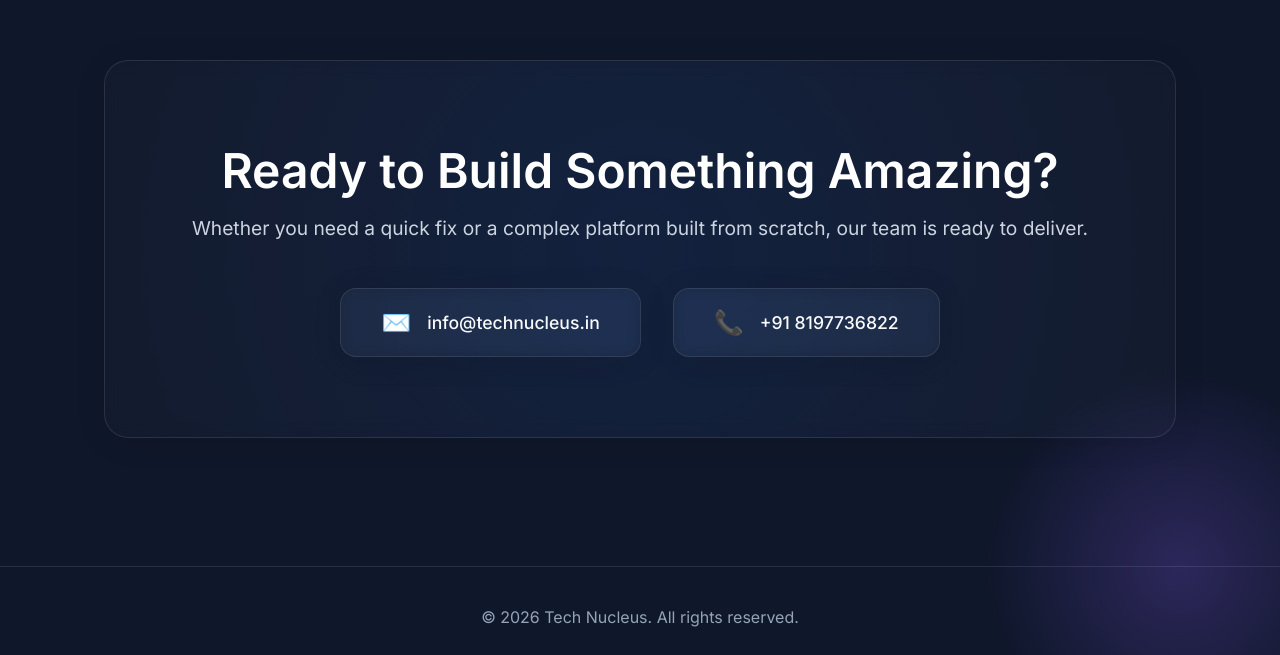
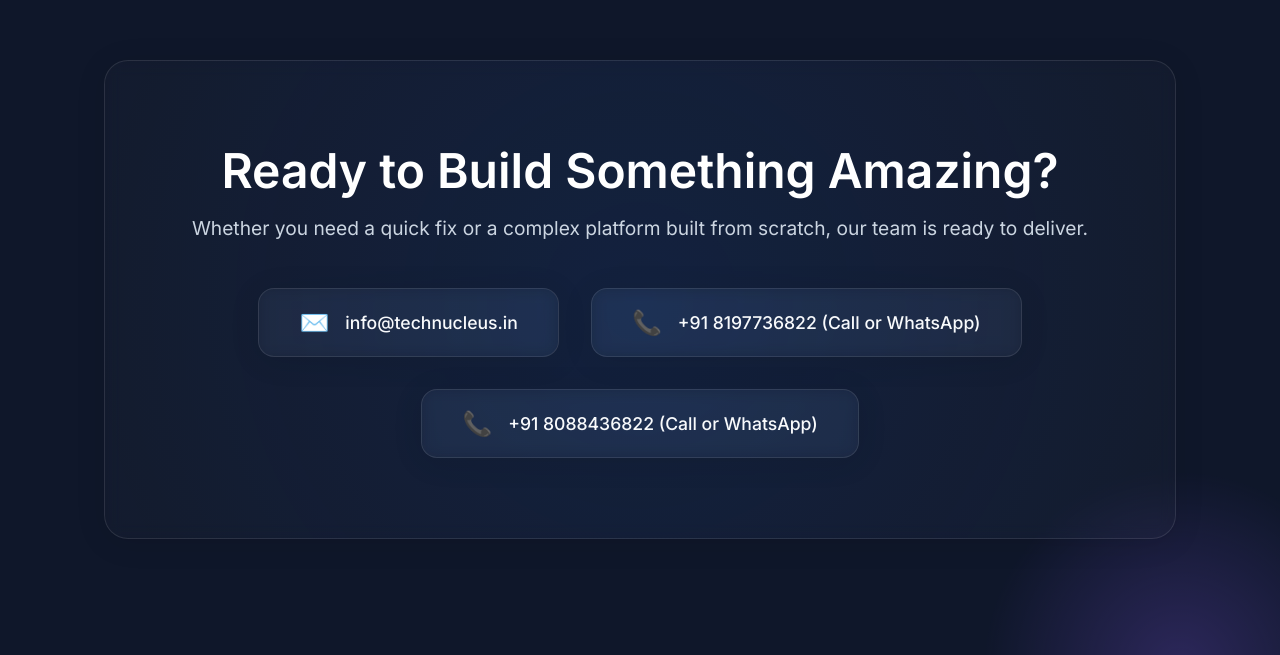
Before and after one commit to technucleus/technucleus.github.io, an Angular app: page / in a window 1280 px wide. Shown: the part 2568-3223 px from the top of the page. Built offline with nearby package versions, Linux system fonts and the light colour scheme.

Commit message:
feat: add secondary phone number and whatsapp text

```diff
--- a/src/app/app.component.html
+++ b/src/app/app.component.html
@@ -122,7 +122,11 @@
         </a>
         <a href="tel:+918197736822" class="contact-card glass-card-hover">
           <div class="c-icon">📞</div>
-          <span>+91 8197736822</span>
+          <span>+91 8197736822 (Call or WhatsApp)</span>
+        </a>
+        <a href="tel:+918088436822" class="contact-card glass-card-hover">
+          <div class="c-icon">📞</div>
+          <span>+91 8088436822 (Call or WhatsApp)</span>
         </a>
       </div>
     </div>
```
